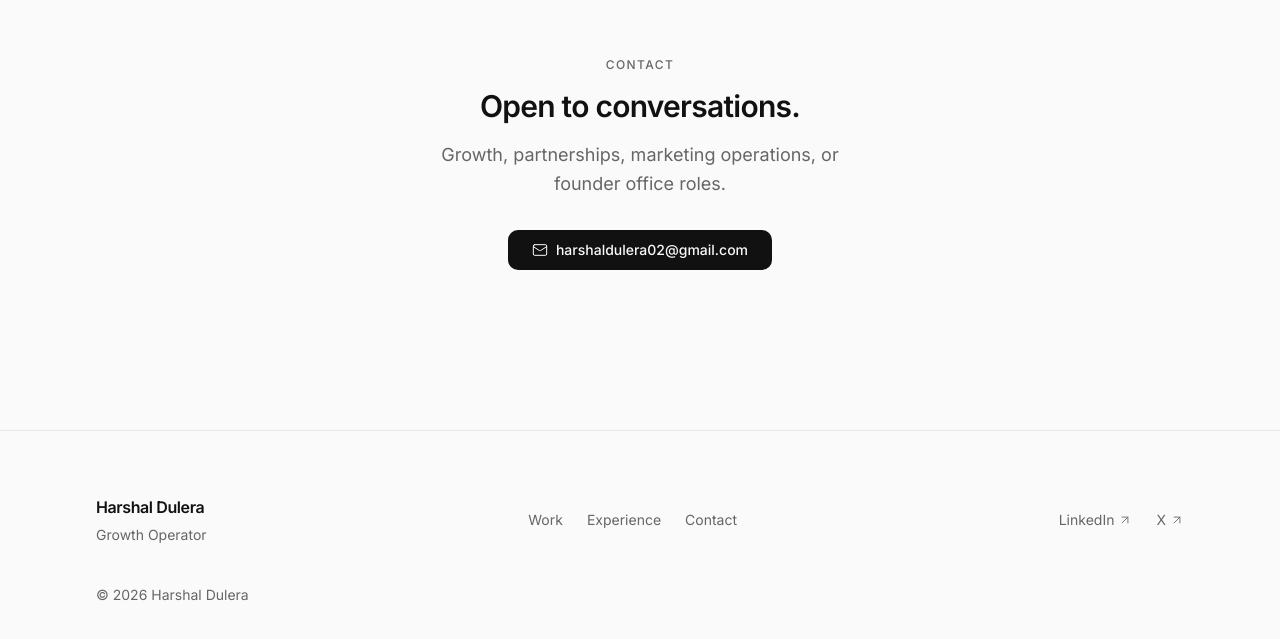
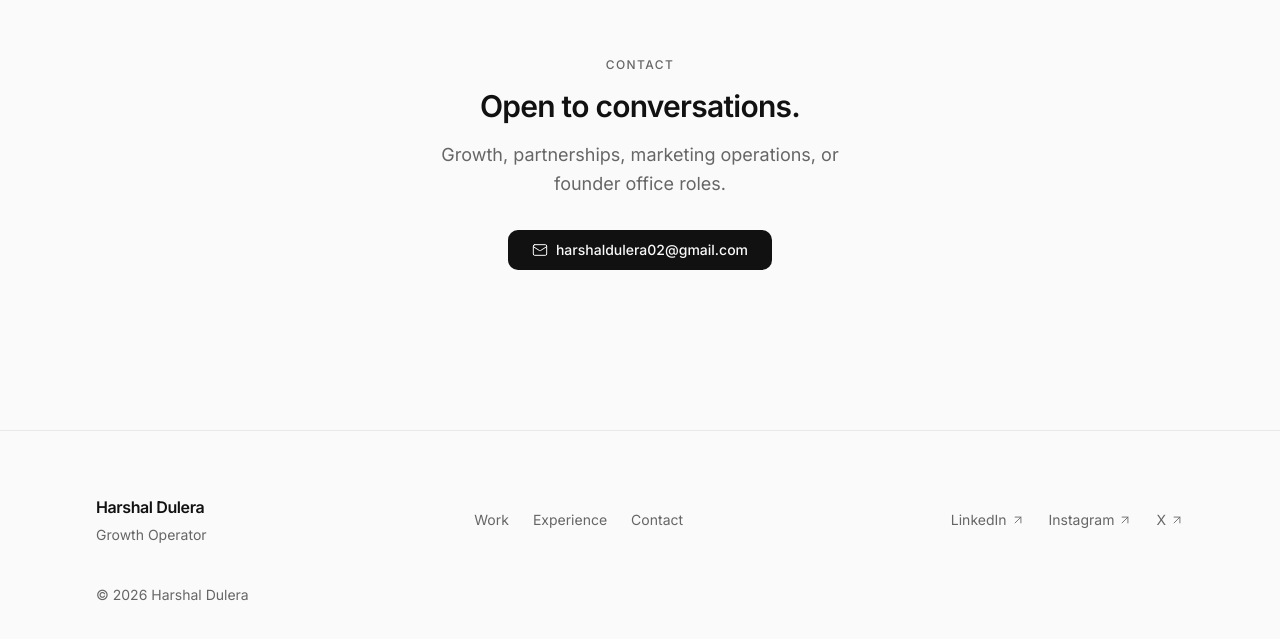
Before and after one commit to harshaldulera/growth-portfolio, a React (Vite) app: page / in a window 1280 px wide. Shown: the part 4030-4669 px from the top of the page. Built offline with nearby package versions, Linux system fonts and the light colour scheme.

Commit message:
fix: links

```diff
--- a/src/components/layout/Footer.tsx
+++ b/src/components/layout/Footer.tsx
@@ -28,7 +28,7 @@ export function Footer() {
               ))}
             </ul>
 
-            <div className="flex gap-6">
+            <div className="flex flex-wrap gap-6">
               <a
                 href={SITE.social.linkedin}
                 target="_blank"
@@ -36,6 +36,15 @@ export function Footer() {
                 className="link-underline text-sm text-text-secondary hover:text-text transition-colors"
               >
                 LinkedIn
+                <ArrowUpRight size={14} strokeWidth={1.5} className="shrink-0" />
+              </a>
+              <a
+                href={SITE.social.instagram}
+                target="_blank"
+                rel="noopener noreferrer"
+                className="link-underline text-sm text-text-secondary hover:text-text transition-colors"
+              >
+                Instagram
                 <ArrowUpRight size={14} strokeWidth={1.5} className="shrink-0" />
               </a>
               <a
--- a/src/constants/site.ts
+++ b/src/constants/site.ts
@@ -11,7 +11,7 @@ export const SITE = {
   resumeUrl: '/resume.pdf',
   social: {
     linkedin: 'https://linkedin.com/in/harshal-dulera',
-    instagram: 'https://instagram.com/harshal.dulera',
+    instagram: 'https://instagram.com/harshal0x01',
     twitter: 'https://x.com/harshal0x01',
   },
 } as const
```
